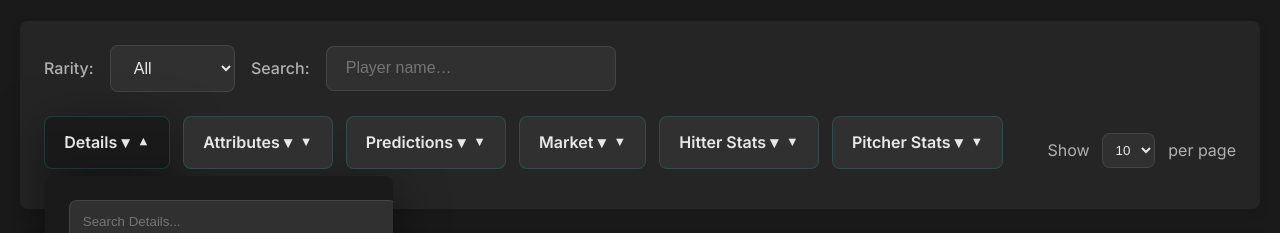
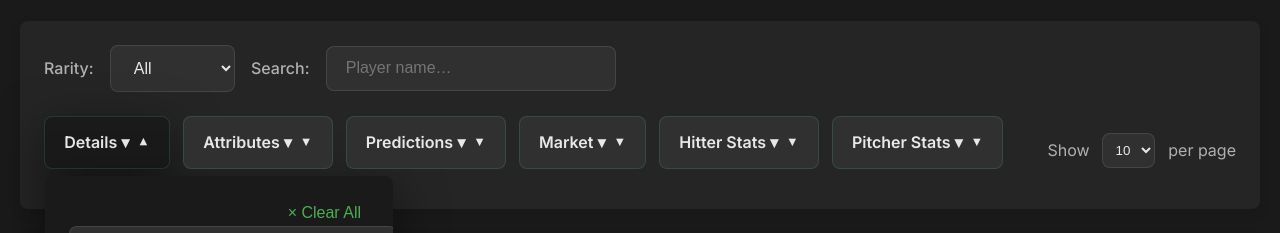
Before and after one commit to lukewismer/theshow, a Flask app: template templates/predictions.html in a window 1280 px wide, after a click on "Details ▾". Shown: the part 200-433 px from the top of the page. Run offline with Flask 3, Linux system fonts and the light colour scheme; the template is opened without the code that fills it, so the values that code supplies are empty; some libraries are stand-ins or nearby versions.

Commit message:
Implemented Clear All for filters

```diff
--- a/static/css/predictions.module.css
+++ b/static/css/predictions.module.css
@@ -584,3 +584,33 @@
     transform: translateY(-1px);
     box-shadow: 0 2px 6px rgba(56,161,105,0.4);
   }
+
+
+
+
+.clear-filters {
+/* float to the right so it sits at top‐right of .dropdown-content */
+float: right;
+
+/* remove default button background & border */
+background: transparent;
+border: none;
+
+/* use your “positive” (green) variable for text */
+color: var(--accent-primary);
+
+/* match the dropdown’s font-size (or tweak as needed) */
+font-size: 1rem;
+
+/* add a little padding for a bigger click area */
+padding: 0.25rem 0.5rem;
+
+/* pointer cursor indicates it’s clickable */
+cursor: pointer;
+}
+
+/* Slight transparency on hover so the user sees feedback */
+.clear-filters:hover {
+    opacity: 0.75;
+    color: var(--accent-primary);
+  }
--- a/static/js/tableHandler.js
+++ b/static/js/tableHandler.js
@@ -392,7 +392,6 @@ document.addEventListener('DOMContentLoaded', () => {
   });
 
   // ========== Close any open dropdown when clicking outside ==========
-
   document.addEventListener('click', (e) => {
     if (!e.target.closest('.column-dropdown')) {
       document.querySelectorAll('.column-dropdown').forEach(details => {
@@ -400,6 +399,40 @@ document.addEventListener('DOMContentLoaded', () => {
       });
     }
   });
+
+  // ▼▼▼ ADD THIS “clear-filters” LOGIC ▼▼▼
+  // Whenever the user clicks “× Clear All” in a dropdown,
+  // uncheck every checkbox in that group and fire its change event.
+  document.querySelectorAll('.clear-filters').forEach(btn => {
+    btn.addEventListener('click', () => {
+      // 1) Which group (details/attributes/predictions/market/…)
+      const groupName = btn.dataset.group;
+      // 2) Find all checkboxes in that .column-group[data-group="…"]
+      const boxes = document.querySelectorAll(
+        `.column-group[data-group="${groupName}"] input[type="checkbox"]`
+      );
+      boxes.forEach(cb => {
+        if (cb.checked) {
+          // If it’s currently checked, uncheck it
+          cb.checked = false;
+          // Dispatch a “change” so your existing add/remove‐column logic runs
+          const ev = new Event('change', { bubbles: true });
+          cb.dispatchEvent(ev);
+        }
+      });
+      // 3) Remove the green “filter-active” class from the <summary>
+      const detailsElem = document.querySelector(
+        `.column-toggle[data-group="${groupName}"]`
+      );
+      if (detailsElem) {
+        const summaryBtn = detailsElem.querySelector('summary');
+        summaryBtn.classList.remove('filter-active');
+      }
+    });
+  });
+  // ▲▲▲ END OF “clear-filters” LOGIC ▲▲▲
+
+  // ========== Highlight filter buttons when any box is checked ==========
   document.querySelectorAll('.column-toggle').forEach(detailsElem => {
     const groupName  = detailsElem.getAttribute('data-group');
     const summaryBtn = detailsElem.querySelector('summary');
@@ -425,4 +458,5 @@ document.addEventListener('DOMContentLoaded', () => {
     // On initial page load, highlight if any box is already checked
     refreshButtonState();
   });
-  });
+  // ─────────────────────────────────────────────────────────────────────────────
+});  // ←← closes DOMContentLoaded
--- a/templates/predictions.html
+++ b/templates/predictions.html
@@ -38,6 +38,15 @@
           <details class="column-dropdown column-toggle" data-group="details">
             <summary>Details ▾</summary>
             <div class="dropdown-content">
+                <button type="button"
+                    class="clear-filters"
+                    data-group="details"
+                    style="float: right; background: transparent; border: none; color: var(--positive); font-size: 1rem; cursor: pointer;">
+                    × Clear All
+                </button>
+
+
+
               <input type="text"
                      class="column-search"
                      placeholder="Search Details..."
@@ -64,6 +73,16 @@
           <details class="column-dropdown column-toggle" data-group="attributes">
             <summary>Attributes ▾</summary>
             <div class="dropdown-content">
+                <button type="button"
+                    class="clear-filters"
+                    data-group="attributes"
+                    style="float: right; background: transparent; border: none; color: var(--positive); font-size: 1rem; cursor: pointer;">
+                    × Clear All
+                </button>
+
+
+
+
               <input type="text"
                      class="column-search"
                      placeholder="Search Attributes..."
@@ -97,6 +116,14 @@
           <details class="column-dropdown column-toggle" data-group="predictions">
             <summary>Predictions ▾</summary>
             <div class="dropdown-content">
+                <button type="button"
+                    class="clear-filters"
+                    data-group="predictions"
+                    style="float: right; background: transparent; border: none; color: var(--positive); font-size: 1rem; cursor: pointer;">
+                    × Clear All
+                </button>
+
+
               <input type="text"
                      class="column-search"
                      placeholder="Search Predictions..."
@@ -134,6 +161,13 @@
           <details class="column-dropdown column-toggle" data-group="market">
             <summary>Market ▾</summary>
             <div class="dropdown-content">
+                <button type="button"
+                    class="clear-filters"
+                    data-group="market"
+                    style="float: right; background: transparent; border: none; color: var(--positive); font-size: 1rem; cursor: pointer;">
+                    × Clear All
+                </button>
+
               <input type="text"
                      class="column-search"
                      placeholder="Search Market..."
@@ -159,6 +193,14 @@
           <details class="column-dropdown column-toggle" data-group="hitter_stats">
             <summary>Hitter Stats ▾</summary>
             <div class="dropdown-content">
+                <button type="button"
+                    class="clear-filters"
+                    data-group="hitter_stats"
+                    style="float: right; background: transparent; border: none; color: var(--positive); font-size: 1rem; cursor: pointer;">
+                    × Clear All
+                </button>
+
+
               <input type="text"
                      class="column-search"
                      placeholder="Search Hitter Stats..."
@@ -238,6 +280,14 @@
           <details class="column-dropdown column-toggle" data-group="pitcher_stats">
             <summary>Pitcher Stats ▾</summary>
             <div class="dropdown-content">
+                <button type="button"
+                    class="clear-filters"
+                    data-group="pitcher_stats"
+                    style="float: right; background: transparent; border: none; color: var(--positive); font-size: 1rem; cursor: pointer;">
+                    × Clear All
+                </button>
+
+
               <input type="text"
                      class="column-search"
                      placeholder="Search Pitcher Stats..."
```
Lines whose indentation alone changed are shown as unchanged.
